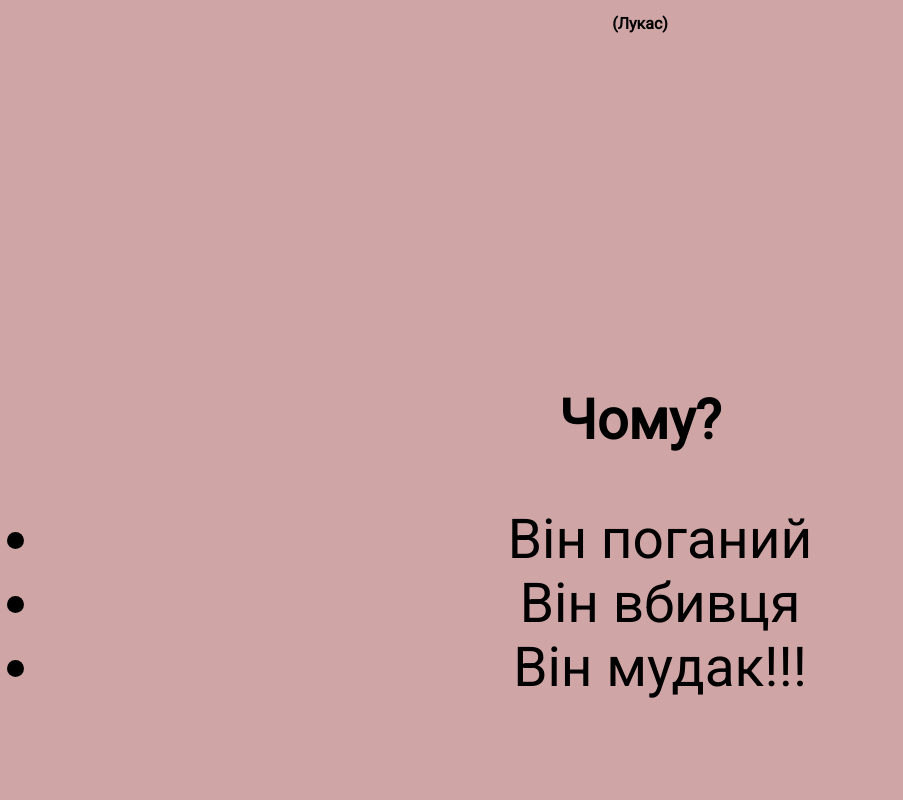
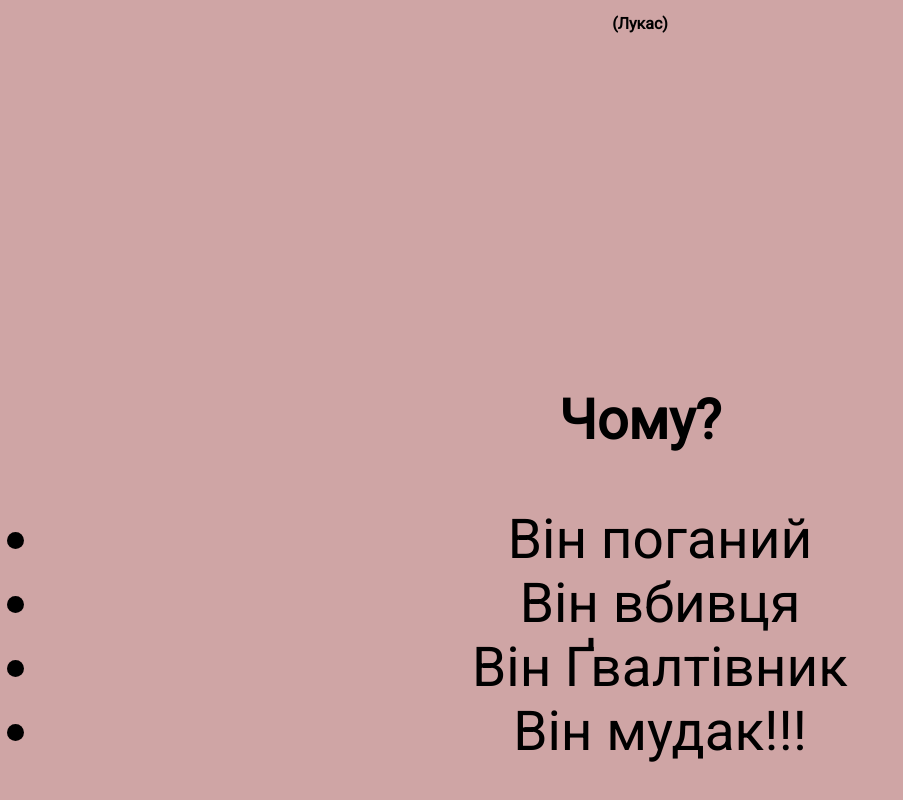
Before and after one commit to lukas-mudakk/lukas-mudak, a plain HTML site: page index.html in a window 1280 px wide. Shown: the part 884-1684 px from the top of the page, without its empty margins (0-903 px from the left). Before the commit the page ends 1638 px from the top, so only its background shows below. Drawn offline with Linux system fonts and the light colour scheme.

Commit message:
Update index.html

```diff
--- a/index.html
+++ b/index.html
@@ -33,6 +33,7 @@
     <ul class="bottom-text">
         <li>Він поганий</li>
         <li>Він вбивця</li>
+        <li>Він Ґвалтівник</li>
         <li>Він мудак!!!</li>
     </ul>
 </body>
```
